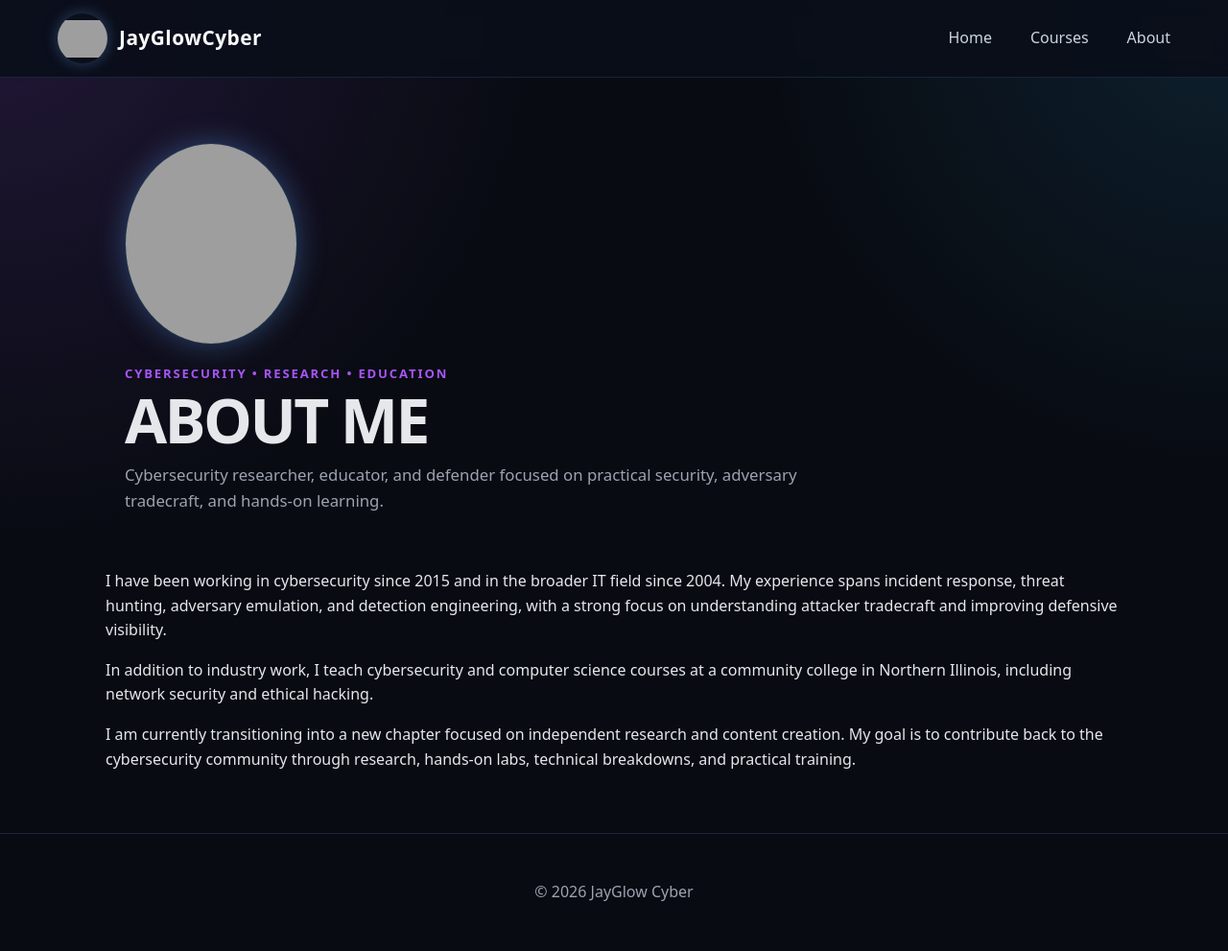
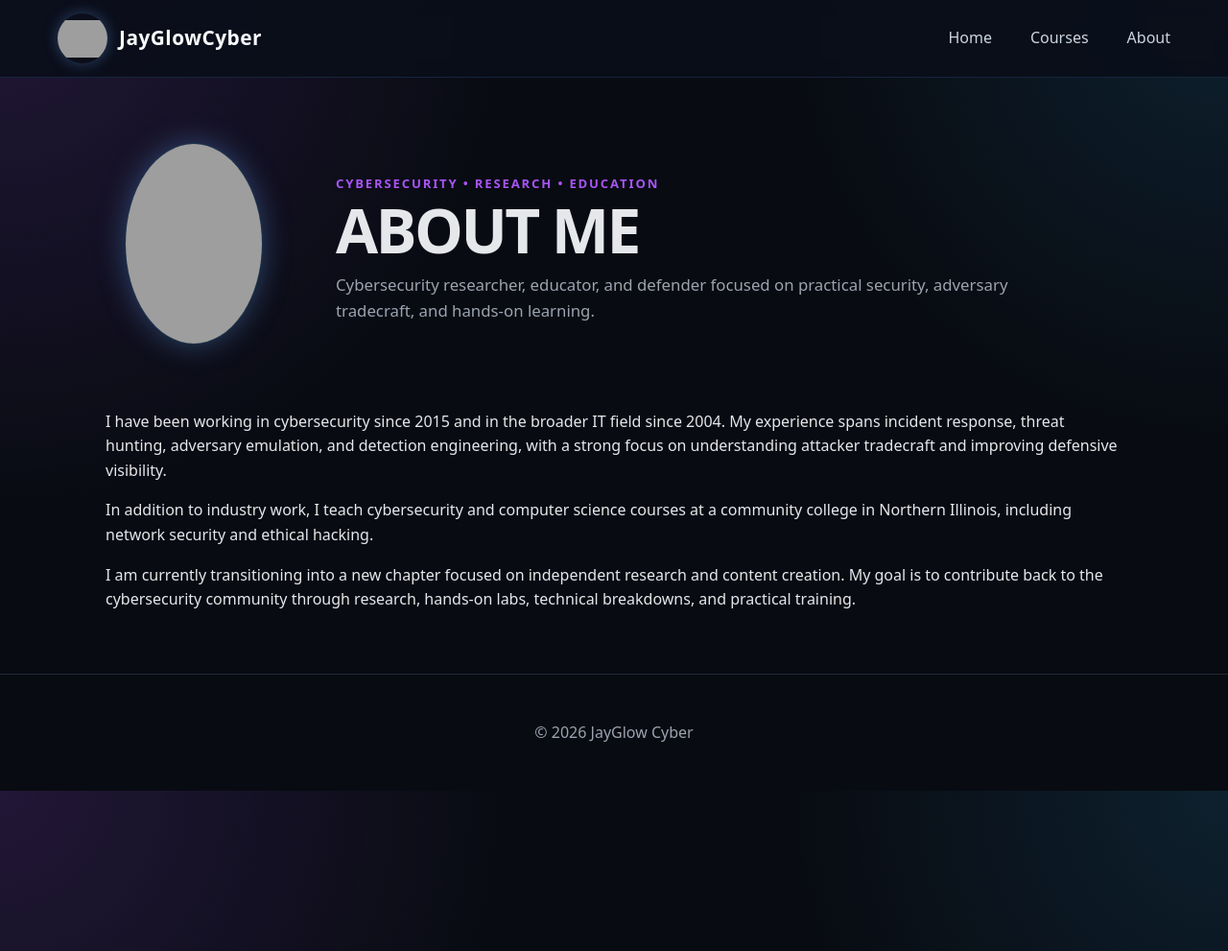
Before and after one commit to jayglow/jayglowcyber.com, a Jekyll site: the page built from about.md, in a window 1280 px wide and 991 px high. Shown: the whole window at 96% size. Built offline with Jekyll 4.4.1, drawn with Linux system fonts in a browser that asks for light colours; grey boxes are pictures that could not be loaded.

Commit message:
Update about.md

```diff
--- a/about.md
+++ b/about.md
@@ -3,21 +3,33 @@ layout: default
 title: About
 ---
 
-<section class="page-hero">
-  <img
-    src="/assets/images/jayglowcyber-logo.png"
-    alt="JayGlowCyber Logo"
-    class="about-logo"
-  >
+<section class="page-hero about-hero">
 
-  <p class="tag">Cybersecurity • Research • Education</p>
+  <div class="about-hero-layout">
 
-  <h1>About Me</h1>
+    <div class="about-logo-wrapper">
+      <img
+        src="/assets/images/jayglowcyber-logo.png"
+        alt="JayGlowCyber Logo"
+        class="about-logo"
+      >
+    </div>
 
-  <p>
-    Cybersecurity researcher, educator, and defender focused on practical security,
-    adversary tradecraft, and hands-on learning.
-  </p>
+    <div class="about-hero-content">
+
+      <p class="tag">Cybersecurity • Research • Education</p>
+
+      <h1>About Me</h1>
+
+      <p>
+        Cybersecurity researcher, educator, and defender focused on practical security,
+        adversary tradecraft, and hands-on learning.
+      </p>
+
+    </div>
+
+  </div>
+
 </section>
 
 <section class="content-section">
```
